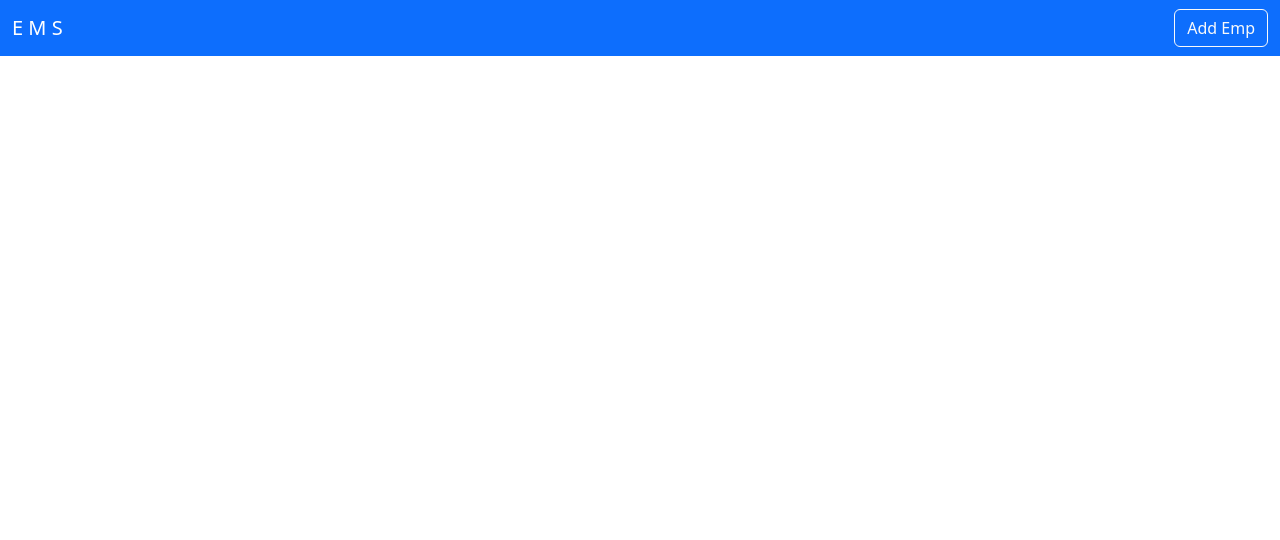
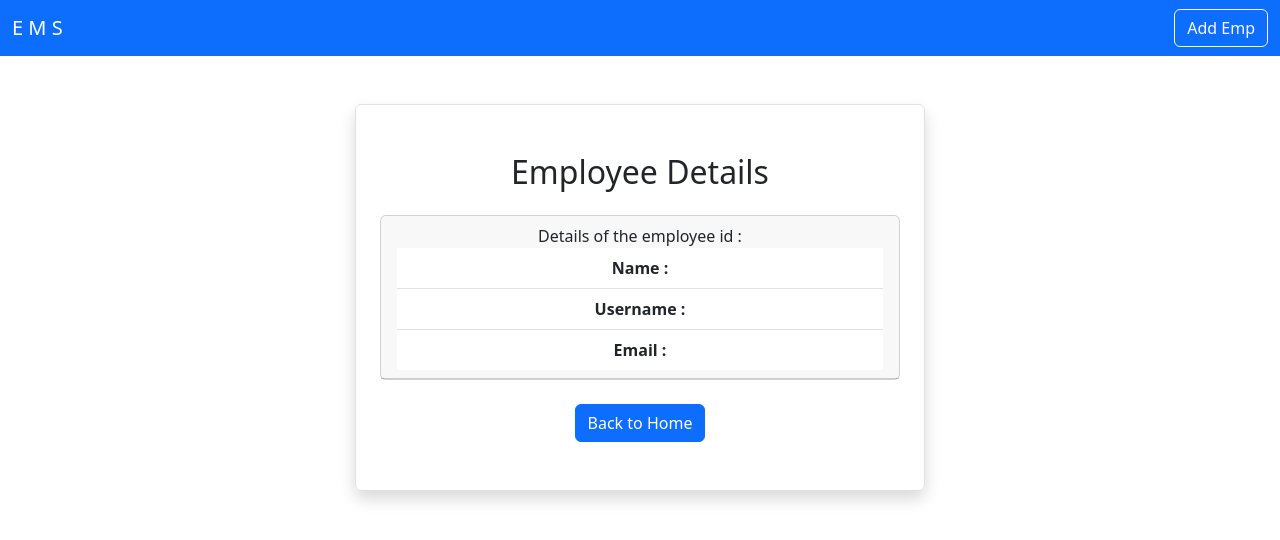
Before and after one commit to Rizz-33/employee-management-system, a React (Create React App) app: page /user/1 in a window 1280 px wide. Before the commit this address had no page. Shown: the top 540 px of the page. Built offline with nearby package versions, Linux system fonts and the light colour scheme; no server answers.

Commit message:
feat: View user func

```diff
--- a/src/App.js
+++ b/src/App.js
@@ -5,6 +5,7 @@
 import Home from "./pages/Home";
 import AddUser from "./users/AddUser";
 import EditUser from "./users/EditUser";
+import { ViewUser } from "./users/ViewUser";
 
 function App() {
   return (
@@ -15,6 +16,7 @@
           <Route exact path="/" element={<Home />}></Route>
           <Route exact path="/adduser" element={<AddUser />}></Route>
           <Route exact path="/edituser/:id" element={<EditUser />}></Route>
+          <Route exact path="/user/:id" element={<ViewUser />}></Route>
         </Routes>
       </Router>
     </div>
--- a/src/pages/Home.js
+++ b/src/pages/Home.js
@@ -44,7 +44,12 @@
                 <td>{user.username}</td>
                 <td>{user.email}</td>
                 <td>
-                  <button className="btn btn-outline-primary mx-2">View</button>
+                  <Link
+                    className="btn btn-outline-primary mx-2"
+                    to={`/user/${user.id}`}
+                  >
+                    View
+                  </Link>
                   <Link
                     className="btn btn-primary mx-2"
                     to={`/edituser/${user.id}`}
--- a/src/users/ViewUser.js
+++ b/src/users/ViewUser.js
@@ -0,0 +1,54 @@
+import axios from "axios";
+import React, { useEffect, useState } from "react";
+import { Link, useParams } from "react-router-dom";
+
+export const ViewUser = () => {
+  const [user, setUser] = useState({
+    name: "",
+    username: "",
+    email: "",
+  });
+
+  const { id } = useParams();
+
+  useEffect(() => {
+    loadUser();
+  }, []);
+
+  const loadUser = async () => {
+    const result = await axios.get(`http://localhost:8081/user/${id}`);
+    setUser(result.data);
+  };
+
+  return (
+    <div className="container">
+      <div className="row">
+        <div className="col-md-6 offset-md-3 border rounded p-4 mt-5 shadow">
+          <h2 className="text-center m-4">Employee Details</h2>
+          <div className="card">
+            <div className="card-header">
+              Details of the employee id : {user.id}
+              <ul className="list-group list-group-flush">
+                <li className="list-group-item">
+                  <b>Name : </b>
+                  {user.name}
+                </li>
+                <li className="list-group-item">
+                  <b>Username : </b>
+                  {user.username}
+                </li>
+                <li className="list-group-item">
+                  <b>Email : </b>
+                  {user.email}
+                </li>
+              </ul>
+            </div>
+          </div>
+          <Link className="btn btn-primary my-4" to={"/"}>
+            Back to Home
+          </Link>
+        </div>
+      </div>
+    </div>
+  );
+};
```
